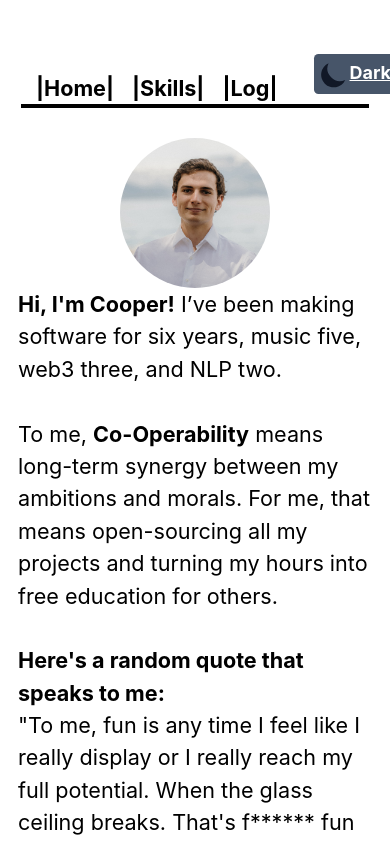
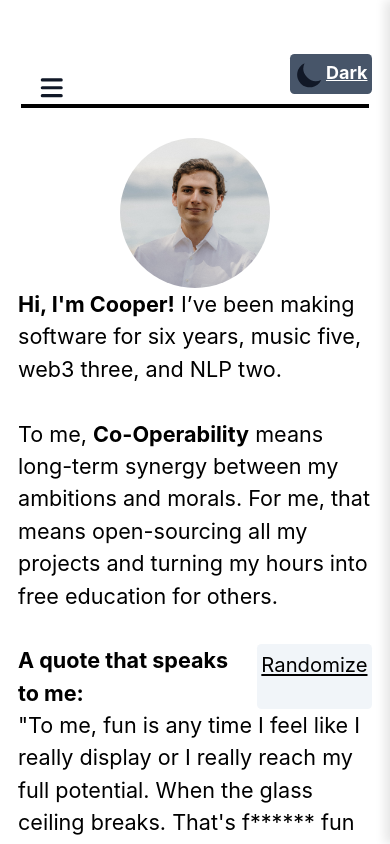
Before and after one commit to cooperability/NextTS-Portfolio, a Next.js app: page / in a window 390 px wide. Shown: the top 844 px of the page. Built offline with nearby package versions, Linux system fonts and the light colour scheme.

Commit message:
Dynamic resizing!!
-Add sidebar component
-enable page to dynamically re-render on mobile
-full header restructure
-unify stylesheets into utils.module.css

```diff
--- a/components/layout.module.css
+++ /dev/null
@@ -1,15 +0,0 @@
-.container {
-  max-width: 36rem;
-  padding: 0 1rem;
-  margin: 3rem auto 6rem;
-}
-
-.header {
-  display: flex;
-  flex-direction: column;
-  align-items: center;
-}
-
-.backToHome {
-  margin: 3rem 0 0;
-}
--- a/components/layout.tsx
+++ b/components/layout.tsx
@@ -1,6 +1,6 @@
 import Head from "next/head";
 import Image from "next/image";
-import styles from "./layout.module.css";
+import styles from "../styles/utils.module.css";
 import Link from "next/link";
 import bg from "../public/images/parkslope.jpg";
 import Providers from "./providers";
--- a/pages/index.tsx
+++ b/pages/index.tsx
@@ -1,7 +1,9 @@
+"use client"
 import Head from "next/head";
 import Layout, { siteTitle } from "../components/layout";
 import styles from "../styles/utils.module.css";
 import Image from "next/image";
+import { useState } from "react";
 
 const name = "Cooper Reed";
 const quotes = [
@@ -19,6 +21,7 @@ const quotes = [
 ]
 
 export default function Home() {
+  const [quote, setQuote] = useState(quotes[Math.floor(Math.random() * quotes.length)])
   return (
     <Layout home>
       <Head>
@@ -45,10 +48,18 @@ export default function Home() {
           all my projects and turning my hours into free education for others.
           <br />
           <br />
-          <b>Here's a random quote that speaks to me:</b>
-          <br />
+          <div className="flex justify-between">
+            <b>A quote that speaks to me:</b>
+            <span>&nbsp;&nbsp;</span>
+            <button
+              className="bg-slate-100 hover:bg-slate-300 text-black py-1 px-1 rounded flex text-lg"
+              onClick={() => setQuote(quotes[Math.floor(Math.random() * quotes.length)])}
+            >
+              Randomize
+            </button>
+          </div>
           <span suppressHydrationWarning>
-            {quotes[Math.floor(Math.random() * quotes.length)]}
+            {quote}
           </span>
         </p>
       </section>
--- a/sections/Header.tsx
+++ b/sections/Header.tsx
@@ -1,17 +1,137 @@
-"use client";
+// "use client";
+// import { useTheme } from "next-themes";
+// import { SunIcon, MoonIcon } from "@heroicons/react/solid";
+// import { useState, useEffect } from "react";
+// import styles from "../styles/utils.module.css";
+// import Link from 'next/link';
+
+// const Header = () => {
+//   const { systemTheme, theme, setTheme } = useTheme();
+//   const [mounted, setMounted] = useState(false);
+
+//   useEffect(() => {
+//     setMounted(true);
+//   }, []);
+//   const renderThemeChanger = () => {
+//     if (!mounted) return null;
+//     const currentTheme = theme === "system" ? systemTheme : theme;
+
+//     if (currentTheme === "dark") {
+//       return (
+//         <button
+//           className="bg-slate-100 hover:bg-slate-300 text-black font-bold py-1 px-1 rounded flex"
+//           onClick={() => setTheme("light")}
+//         >
+//           <SunIcon
+//             className="w-7 h-7 text-yellow-500 "
+//             role="button"
+//           />
+//           Light
+//         </button>
+//       );
+//     } else {
+//       return (
+//         <button
+//           className="bg-slate-600 hover:bg-slate-800 text-white font-bold py-1 px-1 rounded flex"
+//           onClick={() => setTheme("dark")}
+//         >
+//           <MoonIcon
+//             className="w-7 h-7 text-gray-900 "
+//             role="button"
+//           />
+//           Dark
+//         </button>
+//       );
+//     }
+//   };
+
+//   return (
+//     <header>
+//       <div className={styles.Header}>
+//         <section className={styles.headingMd}>
+//           <nav className={styles.navbar}>
+//             <Link href="/">
+//               <a className={styles.navLink}>|Home|</a>
+//             </Link>
+//             <Link href="/skills">
+//               <a className={styles.navLink}>|Skills|</a>
+//             </Link>
+//             <Link href="/devlog">
+//               <a className={styles.navLink}>|Log|</a>
+//             </Link>
+//           </nav>
+//         </section>
+//         {renderThemeChanger()}
+//       </div>
+//       <div className={styles.horizLine} />
+//     </header>
+//   );
+// };
+
+// export default Header;
+
+import { useState, useEffect } from "react";
 import { useTheme } from "next-themes";
-import { SunIcon, MoonIcon } from "@heroicons/react/solid";
-import { useState, useEffect } from "react";
+import { SunIcon, MoonIcon, MenuIcon, XIcon } from "@heroicons/react/solid"; // Import MenuIcon and XIcon
 import styles from "../styles/utils.module.css";
-import Link from 'next/link';
+import Link from "next/link";
+import Sidebar from "./Sidebar";
 
 const Header = () => {
   const { systemTheme, theme, setTheme } = useTheme();
   const [mounted, setMounted] = useState(false);
+  const [isMobile, setIsMobile] = useState(false);
+  const [isSidebarOpen, setIsSidebarOpen] = useState(false);
 
   useEffect(() => {
     setMounted(true);
+    if (window) {
+      const checkWindowSize = () => {
+        setIsMobile(window.innerWidth <= 500);
+      };
+      checkWindowSize();
+      window.addEventListener("resize", checkWindowSize);
+      return () => {
+        window.removeEventListener("resize", checkWindowSize);
+      };
+    }
   }, []);
+
+  const navigator = () => {
+    if (isMobile) {
+      return (
+        <div>
+          <button
+            className={styles.mobileMenuIcon}
+            onClick={toggleSidebar}
+            aria-label="Toggle Menu"
+          >
+            {isSidebarOpen ? (
+              <XIcon className="w-7 h-7 text-gray-900" />
+            ) : (
+              <MenuIcon className="w-7 h-7 text-gray-900" />
+            )}
+          </button>
+        </div>
+      );
+    } else {
+      return (
+        <div>
+          <Link href="/">
+            <a className={styles.navLink}>|Home|</a>
+          </Link>
+          <Link href="/skills">
+            <a className={styles.navLink}>|Skills|</a>
+          </Link>
+          <Link href="/devlog">
+            <a className={styles.navLink}>|Log|</a>
+          </Link>
+        </div>
+      );
+
+    }
+  }
+
   const renderThemeChanger = () => {
     if (!mounted) return null;
     const currentTheme = theme === "system" ? systemTheme : theme;
@@ -22,10 +142,7 @@ const Header = () => {
           className="bg-slate-100 hover:bg-slate-300 text-black font-bold py-1 px-1 rounded flex"
           onClick={() => setTheme("light")}
         >
-          <SunIcon
-            className="w-7 h-7 text-yellow-500 "
-            role="button"
-          />
+          <SunIcon className="w-7 h-7 text-yellow-500 " role="button" />
           Light
         </button>
       );
@@ -35,30 +152,24 @@ const Header = () => {
           className="bg-slate-600 hover:bg-slate-800 text-white font-bold py-1 px-1 rounded flex"
           onClick={() => setTheme("dark")}
         >
-          <MoonIcon
-            className="w-7 h-7 text-gray-900 "
-            role="button"
-          />
+          <MoonIcon className="w-7 h-7 text-gray-900 " role="button" />
           Dark
         </button>
       );
     }
   };
 
+  const toggleSidebar = () => {
+    setIsSidebarOpen(!isSidebarOpen);
+  };
+
   return (
     <header>
+      <Sidebar isOpen={isSidebarOpen} onClose={toggleSidebar} />
       <div className={styles.Header}>
         <section className={styles.headingMd}>
           <nav className={styles.navbar}>
-            <Link href="/">
-              <a className={styles.navLink}>|Home|</a>
-            </Link>
-            <Link href="/skills">
-              <a className={styles.navLink}>|Skills|</a>
-            </Link>
-            <Link href="/devlog">
-              <a className={styles.navLink}>|Log|</a>
-            </Link>
+            {navigator()}
           </nav>
         </section>
         {renderThemeChanger()}
--- /dev/null
+++ b/sections/Sidebar.tsx
@@ -0,0 +1,21 @@
+import React from "react";
+import Link from "next/link";
+import styles from "../styles/utils.module.css";
+
+const Sidebar = ({ isOpen, onClose }) => {
+    return (
+        <div className={`${styles.sidebar} ${isOpen ? styles.open : ""}`}>
+            <button className={styles.closeButton} onClick={onClose}>
+                Close
+            </button>
+            <nav className={styles.sidebarNav}>
+                <Link href="/">Home</Link>
+                <Link href="/skills">Skills</Link>
+                <Link href="/devlog">Log</Link>
+                {/* Add more links as needed */}
+            </nav>
+        </div>
+    );
+};
+
+export default Sidebar;
--- a/styles/utils.module.css
+++ b/styles/utils.module.css
@@ -1,3 +1,19 @@
+.container {
+  max-width: 36rem;
+  padding: 0 1rem;
+  margin: 3rem auto 6rem;
+}
+
+.header {
+  display: flex;
+  flex-direction: column;
+  align-items: center;
+}
+
+.backToHome {
+  margin: 3rem 0 0;
+}
+
 .heading2Xl {
   font-size: 2.5rem;
   line-height: 1.2;
@@ -119,3 +135,49 @@
   opacity: 1;
   cursor: pointer;
 }
+
+.sidebar {
+  position: fixed;
+  top: 0;
+  right: -300px;
+  /* Start off-screen */
+  width: 300px;
+  height: 100%;
+  background-color: #fff;
+  box-shadow: -5px 0 10px rgba(0, 0, 0, 0.1);
+  transition: right 0.3s ease-in-out;
+  z-index: 1000;
+}
+
+.open {
+  right: 0;
+}
+
+.closeButton {
+  background: none;
+  border: none;
+  padding: 10px;
+  position: absolute;
+  top: 0;
+  right: 0;
+  cursor: pointer;
+}
+
+.sidebarNav {
+  display: flex;
+  flex-direction: column;
+  padding: 20px;
+}
+
+.sidebarNav a {
+  margin: 10px 0;
+  text-decoration: none;
+  color: #333;
+  font-weight: bold;
+  transition: color 0.2s;
+}
+
+.sidebarNav a:hover {
+  color: #0070f3;
+  /* Change to your preferred link hover color */
+}
```
